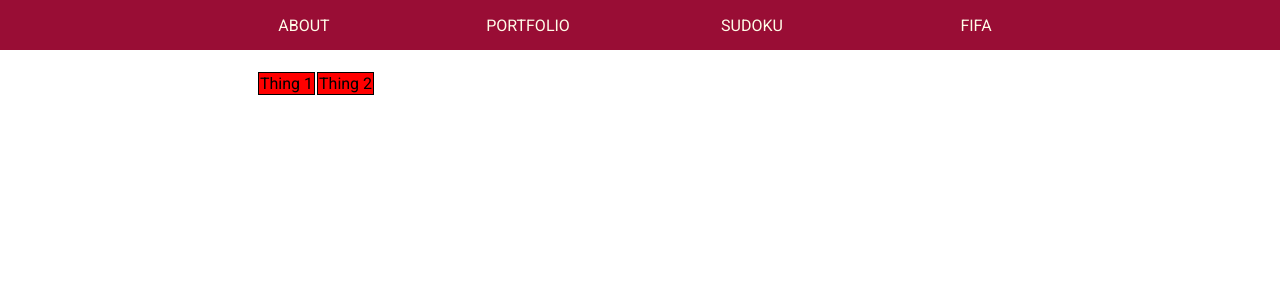
After one commit to adamandrew-ml/portfolio, a Flask app: page /fifa in a window 1280 px wide. The commit adds this page. Shown: the top 300 px of the page. Run offline with Flask 3, Linux system fonts and the light colour scheme; data that the repository does not hold is empty.

Commit message:
dabase connected to flask

```diff
--- a/portfolio_app/app.py
+++ b/portfolio_app/app.py
@@ -87,5 +87,13 @@ def sudoku_new():
     SDK.Puzzle.reset_all()
     return redirect(url_for("sudoku"))
 
+
+@app.route("/fifa")
+def fifa():
+	FIFA = FIFA_Processing(table_name = "players", database_name = "fifa.db", process_from_scratch=False)
+	df = FIFA.select_from_database(listed_columns=["short_name", "club_name"], return_as="DataFrame")
+	df_limit = df.copy().iloc[:100, :]
+	return render_template("fifa.html", somedata = df_limit)
+
 if __name__ == "__main__":
 	app.run(debug = True)
--- a/portfolio_app/apphelpers/app_functions.py
+++ b/portfolio_app/apphelpers/app_functions.py
@@ -10,6 +10,7 @@ import numpy as np
 from pandas.api.types import infer_dtype
 import sqlite3
 from tqdm import tqdm
+import os
 
 class Sudoku:
 
@@ -219,8 +220,6 @@ class SDK(FlaskForm):
 
 
 
-
-
 class FIFA_Processing:
 
     def __init__(self, database_name, table_name, process_from_scratch):
@@ -254,6 +253,7 @@ class FIFA_Processing:
             for k in eval(f"self.{i}"):
                 self.semantics[k] = i
 
+        self.set_database_connection()
         if self.from_scratch == True:
             self.import_data()
             self.data_quality_fix()
@@ -273,9 +273,11 @@ class FIFA_Processing:
 
     def import_data(self):
         print("Importing data")
+        print(os.getcwd())
         self.data = {}
+        base = "/Users/adamandrew/Programming/Repos/Portfolio/portfolio_app/data/"
         for year in np.arange(15, 22):
-            self.data[f"df_{str(year)}"] = {"df": pd.read_csv(f"players_{str(year)}.csv")}
+            self.data[f"df_{str(year)}"] = {"df": pd.read_csv(f"{base}players_{str(year)}.csv")}
             self.data[f"df_{str(year)}"]["df"]["year"] = int("20" + str(year))
         print("Successfully imported data\n")
 
--- /dev/null
+++ b/portfolio_app/static/style_fifa.css
@@ -0,0 +1,15 @@
+.fifa-container {
+	padding-top: 70px;
+	margin: auto;
+	width: 60%;
+	font-family: Roboto;
+	font-size: 16px;
+}
+
+td {
+    border: 1px solid black;
+}
+
+thead {
+    background-color: red;
+}
--- a/portfolio_app/templates/base.html
+++ b/portfolio_app/templates/base.html
@@ -14,8 +14,8 @@
         <ul class = "nav-bar-ul">
             <li><a href="about">ABOUT</a></li>
             <li><a href="portfolio">PORTFOLIO</a></li>
-            <li><a href="about">PROJECT</a></li>
-            <li><a href="{{url_for('sudoku')}}">SUDOKU</a></li>
+			<li><a href="{{url_for('sudoku')}}">SUDOKU</a></li>
+            <li><a href="fifa">FIFA</a></li>
         </ul>
 	</nav>
 	{% block content %}
--- /dev/null
+++ b/portfolio_app/templates/fifa.html
@@ -0,0 +1,23 @@
+{% extends "base.html" %}
+{% block content %}
+<link rel="stylesheet" href="static/style_fifa.css">
+<div class = "fifa-container">
+    <table>
+        <thead>
+            <td>Thing 1</td>
+            <td>Thing 2</td>
+        </thead>
+        {% for row in somedata.iterrows() %}
+        <tr>
+            <td>{{ row[1]["short_name"] }}</td>
+            <td>{{ row[1]["club_name"] }}</td>
+        </tr>
+        {%endfor%}
+    </table>
+
+
+</div>
+
+
+
+{% endblock %}
--- a/portfolio_app/templates/portfolio.html
+++ b/portfolio_app/templates/portfolio.html
@@ -1,5 +1,6 @@
 {% extends "base.html" %}
 {% block content %}
+<link rel="stylesheet" href="static/style_portfolio.css">
 <div class = "portfolio-container">
 
 	<div class = "portfolio-org-container">
--- a/portfolio_app/templates/sudoku.html
+++ b/portfolio_app/templates/sudoku.html
@@ -1,6 +1,6 @@
 {% extends "base.html" %}
 {% block content %}
-
+<link rel="stylesheet" href="static/style_sudoku.css">
 <div class = sudoku-container>
 
 	<form method="POST" action="/sudoku">
```
Also changed, not shown: portfolio_app/static/style.css (+0 -197 lines), portfolio_app/static/style_portfolio.css (added, +59 -0 lines), portfolio_app/static/style_sudoku.css (added, +117 -0 lines), 1 other file.
